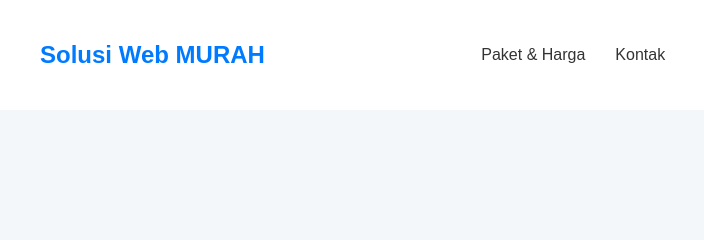
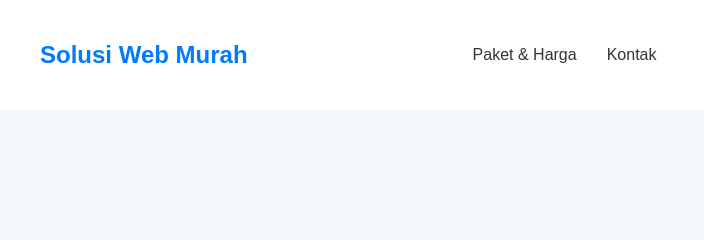
Before and after one commit to Agentsae/WebMurah, a plain HTML site: page index.html in a window 1280 px wide. Shown: the top 240 px of the page, 88-792 px from the left. Drawn offline with Linux system fonts and the light colour scheme.

Commit message:
Update index.html

```diff
--- a/index.html
+++ b/index.html
@@ -335,7 +335,7 @@ footer ul li a:hover {
     <header>
         <div class="container">
             <nav>
-                <div class="logo">Solusi Web MURAH</div>
+                <div class="logo">Solusi Web Murah</div>
                 <button class="menu-toggle" id="menuToggle">☰</button> <!-- Hamburger Icon -->
                <ul id="mainMenu">
     <li><a href="#pricing">Paket & Harga</a></li>
```
